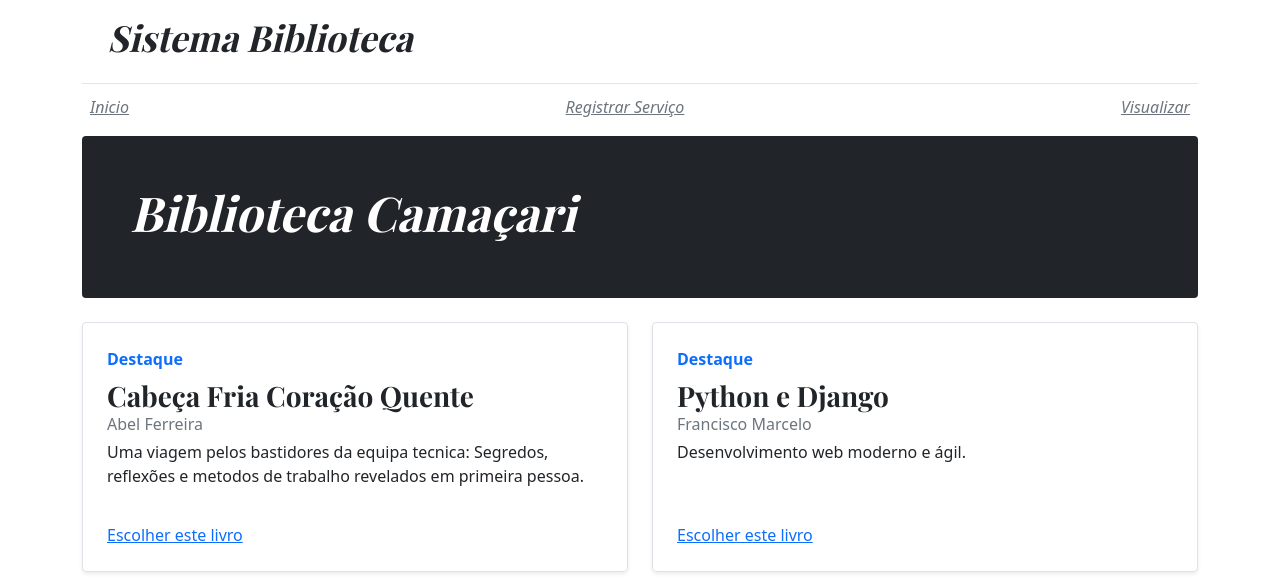
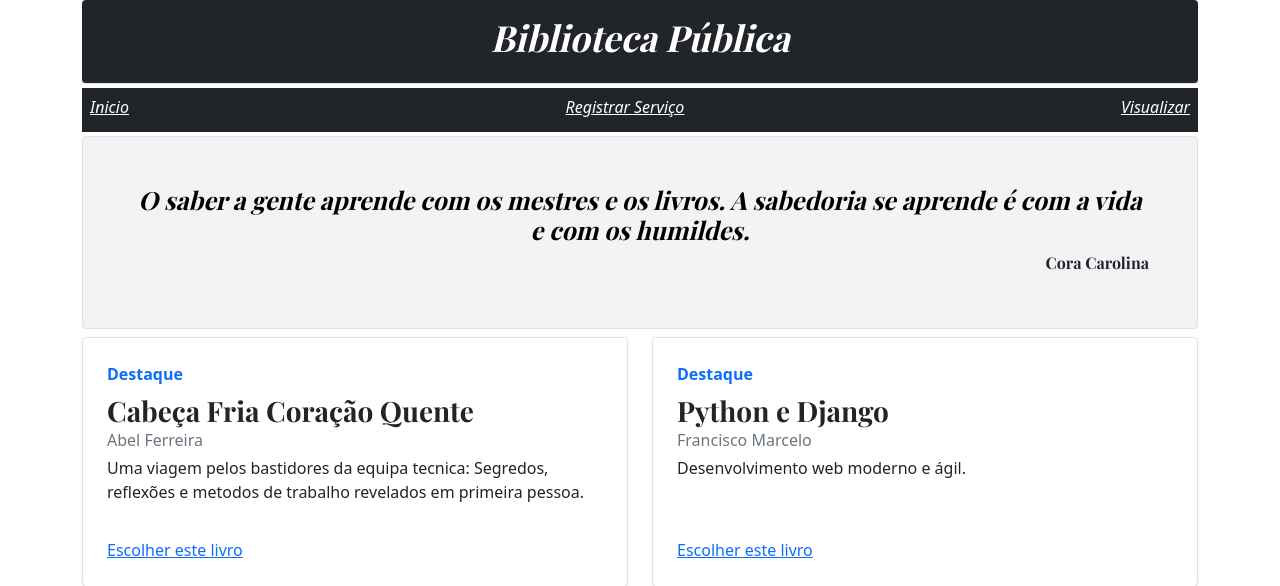
Before and after one commit to willsantos86/Acervo_livros, a Django app: page / in a window 1280 px wide. Shown: the top 586 px of the page. Run offline with Django 3.2, Linux system fonts and the light colour scheme; some libraries are stand-ins or nearby versions.

Commit message:
Estilizando as paginas.

```diff
--- a/cadastro/templates/base.html
+++ b/cadastro/templates/base.html
@@ -34,32 +34,25 @@
   <body>
 
 <div class="container">
-  <header class="blog-header py-3">
+  <header class="blog-header py-3 mb-1 rounded bg-dark">
     <div class="row flex-nowrap justify-content-between align-items-center">
-      <div class="col-4 text-center">
-        <h6 class="blog-header-logo text-dark fst-italic">Sistema Biblioteca</h6>
+      <div class="col-lg-12 text-center">
+        <h6 class="blog-header-logo text-white fst-italic ">Biblioteca Pública</h6>
       </div>
     </div>
   </header>
 
-  <div class="nav-scroller py-1 mb-2">
+  <div class="nav-scroller  mb-1 bg-dark">
     <nav class="nav d-flex justify-content-between">
-      <a class="p-2 link-secondary fst-italic" href="{% url 'inicio' %}">Inicio</a>
-      <a class="p-2 link-secondary fst-italic" href="{% url 'emprestimo' %}">Registrar Serviço</a>
-      <a class="p-2 link-secondary fst-italic" href="{% url 'visualizar' %}">Visualizar</a>
+      <a class="p-2 link-secondary fst-italic" style="color: white;" href="{% url 'inicio' %}">Inicio</a>
+      <a class="p-2 link-secondary fst-italic" style="color: white;" href="{% url 'emprestimo' %}">Registrar Serviço</a>
+      <a class="p-2 link-secondary fst-italic" style="color: white;" href="{% url 'visualizar' %}">Visualizar</a>
       <!-- <a class="p-2 link-secondary" href="#">Deletar</a>
       <a class="p-2 link-secondary" href="#">Deletar</a> -->
     </nav>
   </div>
 </div>
 
-<main class="container">
-  <div class="p-4 p-md-5 mb-4 text-white rounded bg-dark">
-    <div class="col-md-6 px-0">
-      <h1 class="display-4 fst-italic">Biblioteca Camaçari</h1>
-    </div>
-  </div>
-  <div class="row mb-2">
     {% block conteudo %}
 
     {% endblock %}
--- a/cadastro/templates/inicio.html
+++ b/cadastro/templates/inicio.html
@@ -2,6 +2,15 @@
 
 {% block conteudo %}
 
+<main class="container">
+    <div class="p-4 p-md-5 mb-2 text-dark border rounded" style="background: rgb(242, 243, 244)">
+      <div class="col-lg-12 text-center">
+        <h1 class="display-4 fst-italic" style="text-align: center; font-size: 25px;color: black;">O saber a gente aprende com os mestres e os livros.
+            A sabedoria se aprende é com a vida e com os humildes.</h1>
+        <h6 style="text-align: end;">Cora Carolina</h6>
+      </div>
+    </div>
+    <div class="row mb-2">
 {% for dado in dados %}
 
 <div class="col-md-6">
```
Also changed, not shown: cadastro/templates/emprestimo.html (+10 -2 lines), cadastro/templates/visualizar.html (+7 -0 lines).
